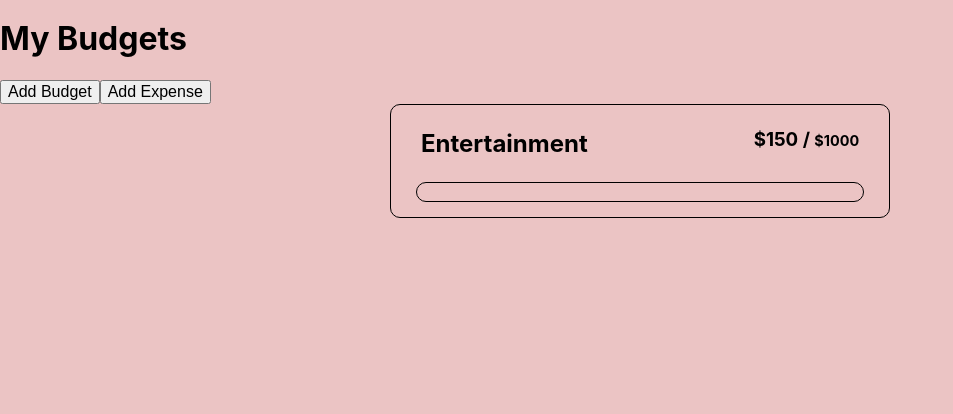
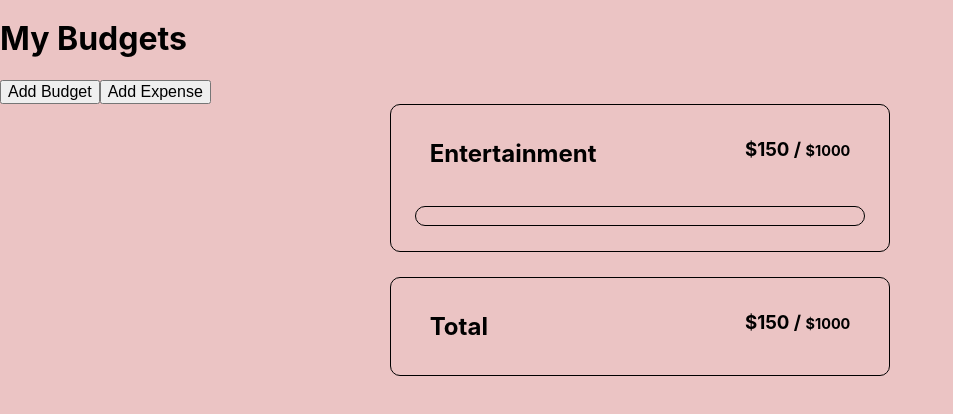
Before and after one commit to HoiJW/project-budget-app, a React (Create React App) app: page / in a window 1280 px wide. Shown: the top 414 px of the page, without its empty margins (0-953 px from the left). Built offline with nearby package versions, Linux system fonts and the light colour scheme.

Commit message:
adding sample base html and css

```diff
--- a/src/App.css
+++ b/src/App.css
@@ -226,10 +226,11 @@ body {
 }
 
 .budget-cards {
+  margin: 0 auto;
   border: 1px solid black;
   width: 500px;
-  display: flex;
-  justify-content: center;
+  border-radius: 10px;
+  padding: 10px;
 }
 
 .titles {
@@ -238,8 +239,28 @@ body {
   justify-content: space-between;
   padding: 1%;
   width: 90%;
+  margin: 0 auto;
 }
 
 .max {
   font-size: 0.9rem;
+}
+
+.progress-bar {
+  border: 1px solid black;
+  height: 20px;
+  margin: 3% 3% 3% 3%;
+  border-radius: 25px;
+}
+
+.filling {
+  margin-bottom: 1%;
+}
+
+.total {
+  margin: 2% auto;
+  border: 1px solid black;
+  width: 500px;
+  border-radius: 10px;
+  padding: 10px;
 }/*# sourceMappingURL=App.css.map */
--- a/src/App.js
+++ b/src/App.js
@@ -4,6 +4,7 @@ import firebase from './firebase';
 // to get the database working must import firebase modules
 import { getDatabase, onValue, push, remove, ref} from 'firebase/database';
 import BudgetCards from './Components/BudgetCards';
+import Total from './Components/Total';
 function App() {
   return(
     <div>
@@ -13,6 +14,7 @@ function App() {
 
       <BudgetCards name="Entertainment" amount={150} max={1000}/>
 
+      <Total sums={150} max={1000}/>
 
     </div>
   )
--- a/src/App.scss
+++ b/src/App.scss
@@ -1,3 +1,4 @@
 @import './ScssComponends/setup';
 @import './ScssComponends/budget-cards';
 @import './ScssComponends/_progress-bar';
+@import './ScssComponends/total-bar'
--- /dev/null
+++ b/src/Components/Total.js
@@ -0,0 +1,15 @@
+function Total( {sums, max} ){
+
+
+    return(
+
+        <div className='total'>
+           <div className="titles">
+                <h2>Total</h2>
+                <h3>${sums} / <span className="max">${max}</span></h3>
+            </div>
+        </div>
+    )
+}
+
+export default Total;
--- /dev/null
+++ b/src/Context/BudgetContext.js
@@ -0,0 +1,44 @@
+// import React, { useContext, useState } from "react"
+
+
+// const BudgetsContext = React.createContext()
+// export function useBudgets(){
+//     return useContext(BudgetsContext)
+// }
+
+// export const BudgetsProvider = ({ children}) => {
+//     const [budgets, setBudgets] = useState([])
+//     const [expense, setExpense] = useState([])
+
+//     function getBudgetExpense (budgetId){
+//         return expense.filter( expense )
+//         // => expense.budgetId === budgetID
+//     }
+//     function addExpense ({ description, amout, budgetId }){
+//         setExpense(prevExpense => {
+//             return [...prevExpense, { description, amout, budgetId }]
+//         })
+//     }
+
+//     function addBudget ({ name,max}){
+//         setBudgets(prevBudgets => {
+//             if (prevBudgets.find(budgets => budgets.name === name)){
+//                 return prevBudgets
+//             }
+//             return [...prevBudgets, { name , max}]
+//         })
+//     }
+//     function deleteBudget (){}
+//     function deleteExpense (){}
+//     return <BudgetsContext.Provider children value={{
+//         budgets,
+//         expense,
+//         getBudgetExpense,
+//         addExpense,
+//         addBudget,
+//         deleteBudget,
+//         deleteExpense
+//     }}>{children}
+//     </BudgetsContext.Provider>
+// }
+// for future use
--- a/src/ScssComponends/_budget-cards.scss
+++ b/src/ScssComponends/_budget-cards.scss
@@ -2,10 +2,8 @@
     margin: 0 auto;
     border: 1px solid black;
     width: 500px;
-    display: flex;
-    justify-content: center;
-    flex-wrap: wrap;
     border-radius: 10px;
+    padding: 10px;
 }
 .titles{
     display: flex;
@@ -13,6 +11,7 @@
     justify-content: space-between;
     padding: 1%;
     width: 90%;
+    margin: 0 auto;
 }
 .max{
     font-size: 0.9rem;
--- a/src/ScssComponends/_progress-bar.scss
+++ b/src/ScssComponends/_progress-bar.scss
@@ -1,7 +1,10 @@
 .progress-bar{
     border: 1px solid black;
     height: 20px;
-    width: 90%;
-    margin-bottom: 3%;
+    margin: 3% 3% 3% 3%;
     border-radius: 25px;
 }
+
+.filling{
+    margin-bottom: 1%;
+}
--- /dev/null
+++ b/src/ScssComponends/_total-bar.scss
@@ -0,0 +1,7 @@
+.total{
+    margin: 2% auto;
+    border: 1px solid black;
+    width: 500px;
+    border-radius: 10px;
+    padding: 10px;
+}
--- a/src/index.js
+++ b/src/index.js
@@ -3,11 +3,14 @@ import ReactDOM from 'react-dom/client';
 import './index.css';
 import App from './App';
 import reportWebVitals from './reportWebVitals';
+// import { BudgetsProvider } from './Context/BudgetContext'
 
 const root = ReactDOM.createRoot(document.getElementById('root'));
 root.render(
   <React.StrictMode>
-    <App />
+      <App />
+    {/* <BudgetsProvider>
+    </BudgetsProvider> */}
   </React.StrictMode>
 );
 
```
Also changed, not shown: src/Components/BudgetCards.js (+5 -2 lines), 1 other file (tests, documents, lock files or other folders).
